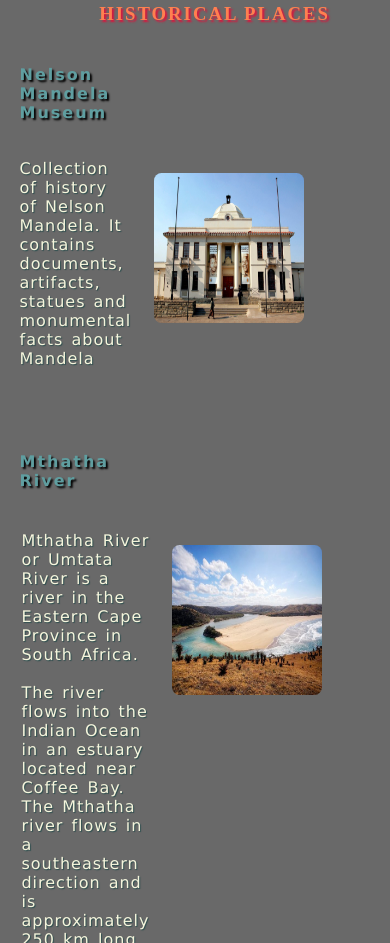
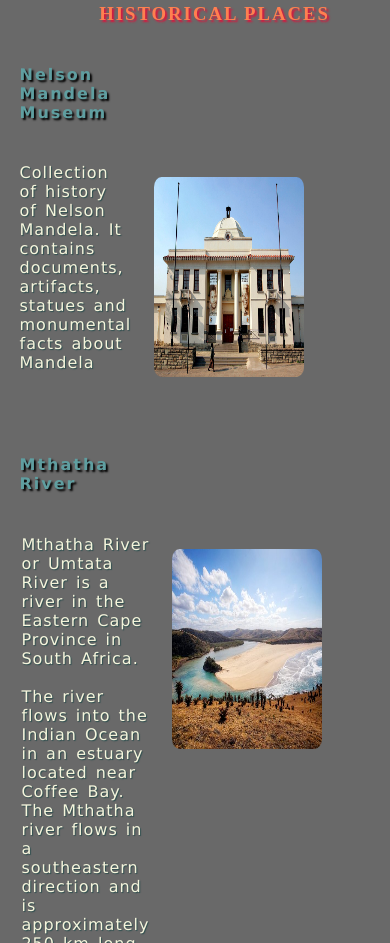
Before and after one commit to Avile-Sindelo/responsive-web, a plain HTML site: page no-framework/no-framework-index.html in a window 390 px wide. Shown: the part 1693-2636 px from the top of the page. Drawn offline with Linux system fonts and the light colour scheme.

Commit message:
resizing historical images

```diff
--- a/no-framework/style.css
+++ b/no-framework/style.css
@@ -104,8 +104,8 @@ table, td, th{
 
 .hist-img{
     border-radius: 5%;
-    width: 130%;
-    height: 80%;
+    width: 200px;
+    height: 200px;
     margin: 30% 0 0 10%;
 }
 
@@ -122,7 +122,7 @@ table, td, th{
 }
 
 #place-one{
-    margin: 0% 20% 0 0;
+    margin: 10% 20% 0 0;
 }
 
 #place-two{
@@ -167,7 +167,7 @@ table, td, th{
     .hist-img{
         margin: 20% 0 0 15%;
         width: 150px;
-        height: 150px;
+        height: 200px;
     }
 
     #section-one{
```
